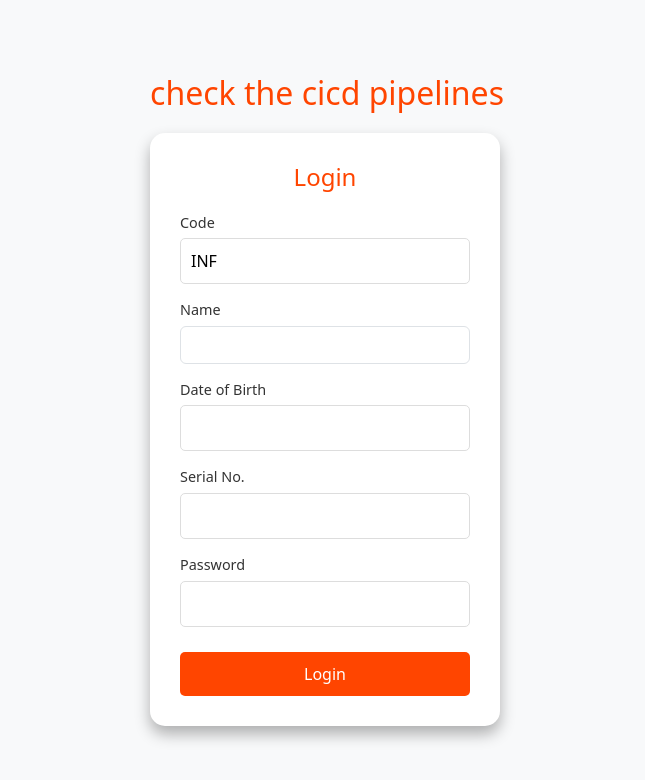
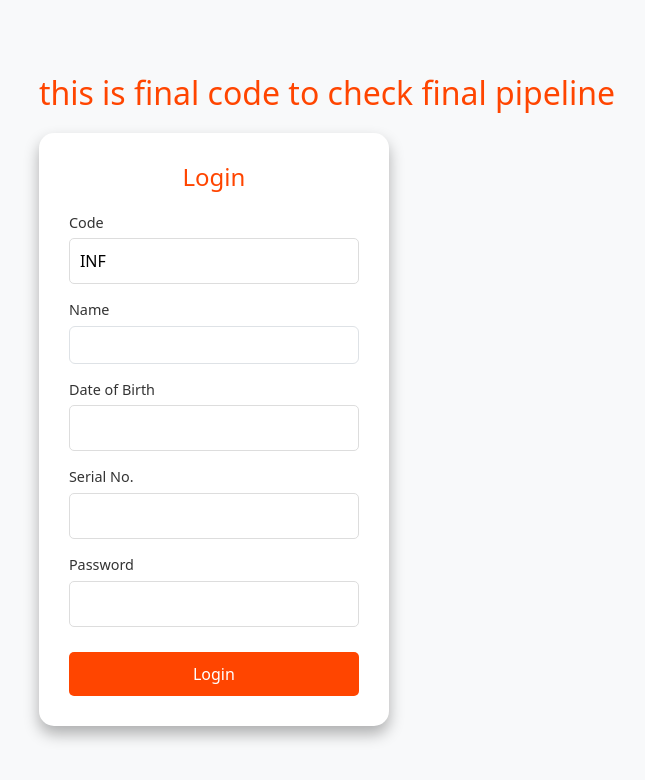
Before and after one commit to InfinixInfotech/testing, a React (Vite) app: page / in a window 1280 px wide. Shown: the top 780 px of the page, without its empty margins (313-958 px from the left). Built offline with nearby package versions, Linux system fonts and the light colour scheme.

Commit message:
finallizing continious deployment process

```diff
--- a/src/Components/Login/Login.jsx
+++ b/src/Components/Login/Login.jsx
@@ -41,7 +41,7 @@ const LoginPage = () => {
     <div className="Login-Conatiner">
       <div className="login-page">
         <div className="welcome-banner">
-          <h1>check the cicd pipelines</h1>
+          <h1>this is final code to  check final pipeline </h1>
         </div>
         <div className="login-container">
           <h2>Login</h2>
```
